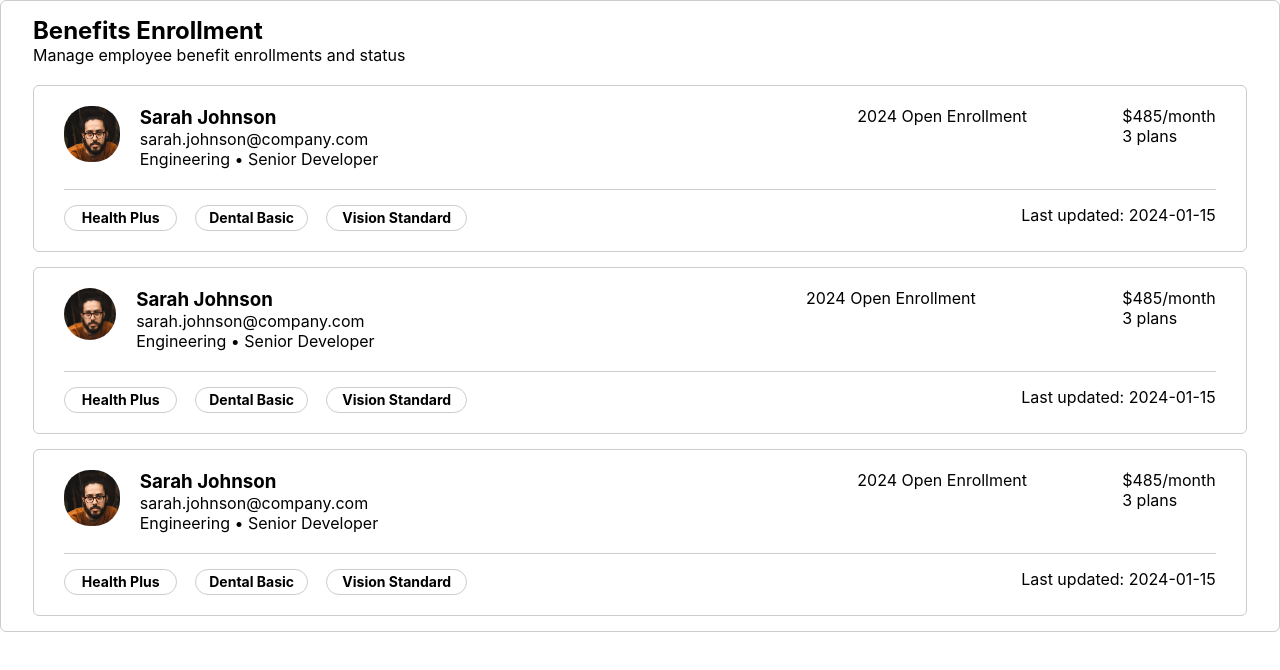
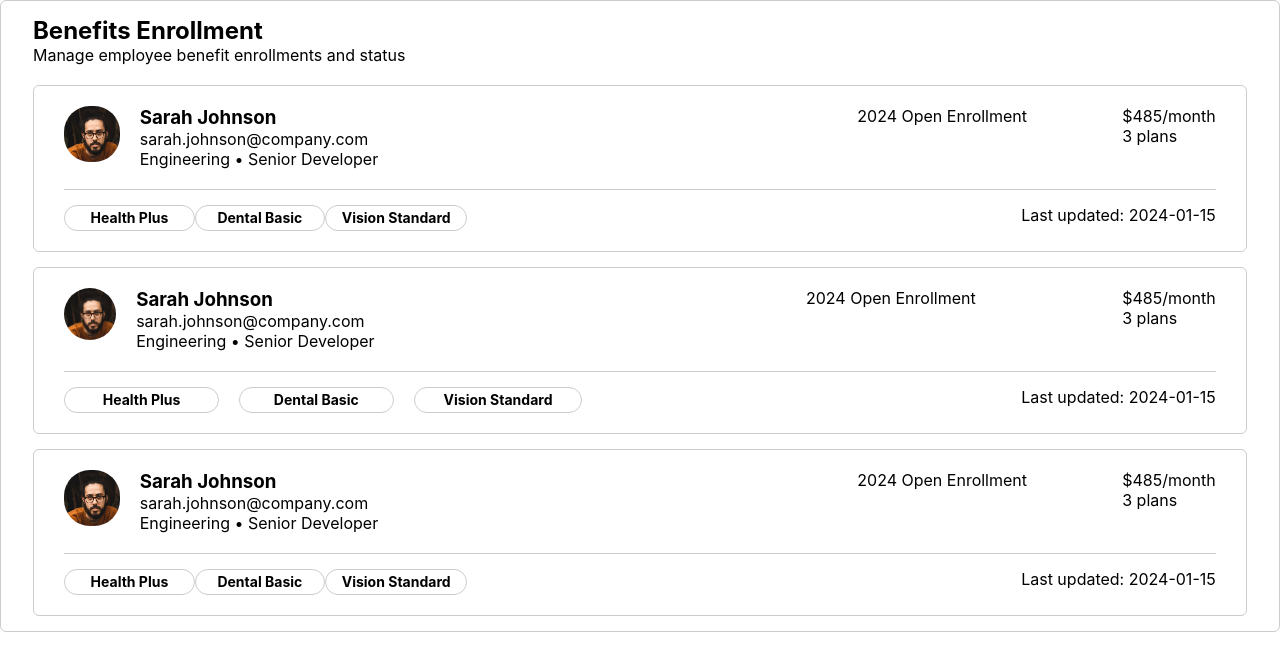
Before and after one commit to Eneojo10/HRIS, a React (Create React App) app: page /bene in a window 1280 px wide. Shown: the top 670 px of the page. Built offline with nearby package versions, Linux system fonts and the light colour scheme.

Commit message:
Ensure react-scripts is installed

```diff
--- a/src/App.css
+++ b/src/App.css
@@ -4318,21 +4318,21 @@ text p {
 .hp1{
   border: 1px solid #ccc;
   height: 26px;
-  width: 28%;
+  width: 33%;
   text-align: center;
   border-radius: 16px;
 }
 .hp2{
   border: 1px solid #ccc;
   height: 26px;
-  width: 28%;
+  width: 33%;
   text-align: center;
   border-radius: 16px;
 }
 .hp3{
   border: 1px solid #ccc;
   height: 26px;
-  width: 35%;
+  width: 36%;
   text-align: center;
   border-radius: 16px;
 }
--- a/src/Benefits/Benefitsdetails.js
+++ b/src/Benefits/Benefitsdetails.js
@@ -85,7 +85,7 @@ function Benefitsdetails() {
                             </div><br/>
                             <div className='d-line'></div>
                             <div className='vision-stand'style={{display:'flex',justifyContent:'space-between'}}>
-                                <div className='health-plus'style={{display:'flex',justifyContent:'space-between',width:'35%'}}>
+                                <div className='health-plus'style={{display:'flex',gap:'20px',width:'45%'}}>
                                     <div className='hp1'>
                                         <p>Health Plus</p>
                                     </div>
```
